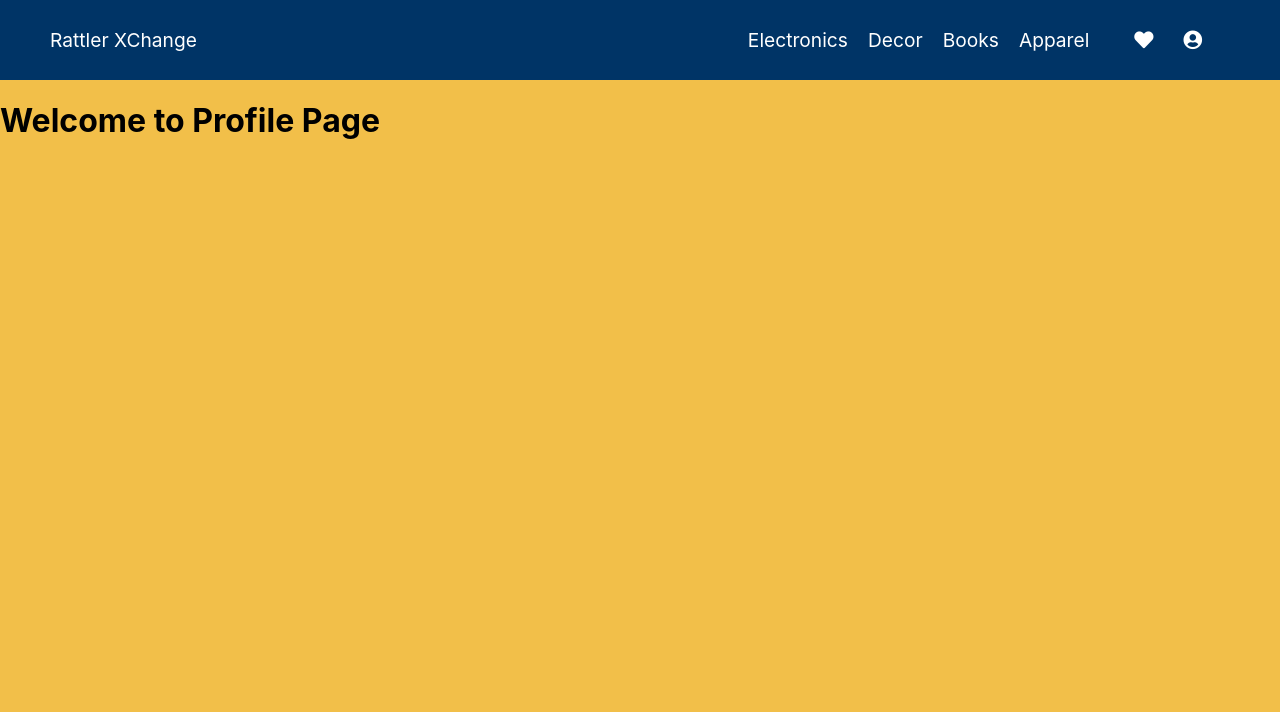
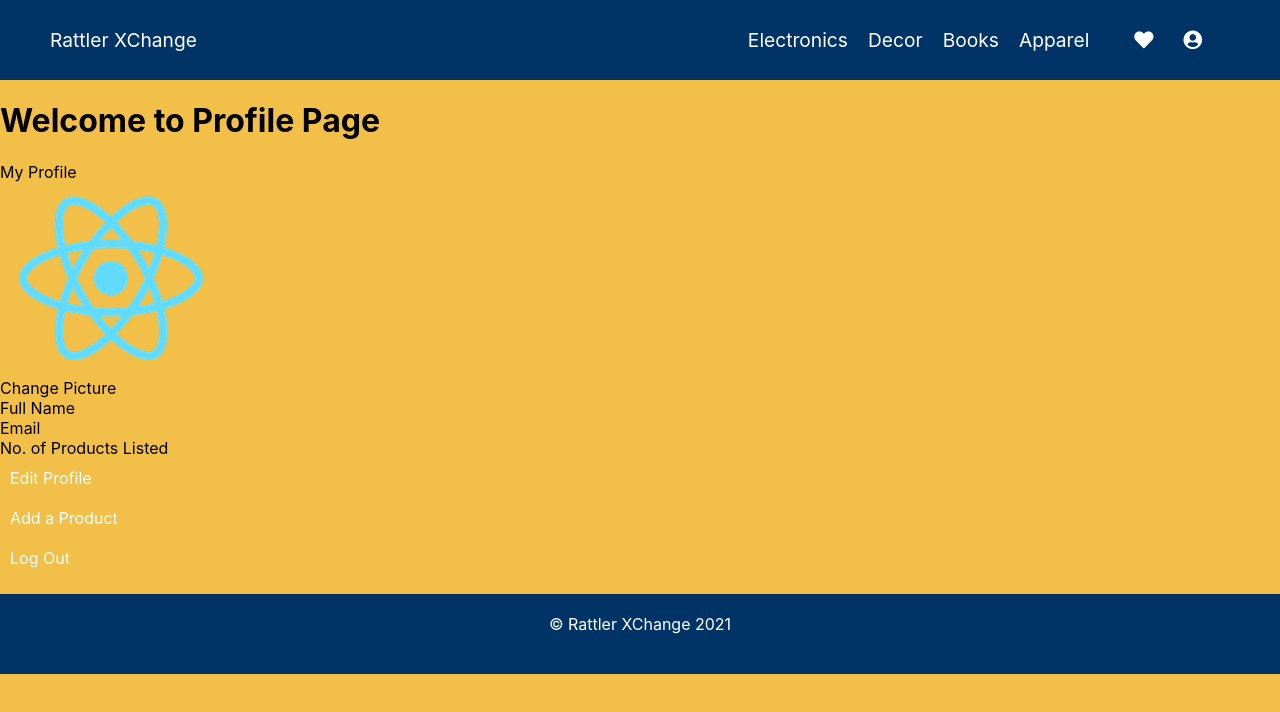
Before and after one commit to nixonpastor/RattlerXChangeV1-Extended, a React (Create React App) app: page /profile in a window 1280 px wide. Shown: the top 712 px of the page. Built offline with nearby package versions, Linux system fonts and the light colour scheme.

Commit message:
fleshed out profile

```diff
--- /dev/null
+++ b/src/Components/Profile.css
@@ -0,0 +1,7 @@
+.userInfo{
+    border-radius: 10px;
+}
+
+.profileTag{
+    align-self: center;
+}
--- a/src/Components/Profile.jsx
+++ b/src/Components/Profile.jsx
@@ -1,5 +1,41 @@
-function Profile() {
-  return <h1>Welcome to Profile Page</h1>;
+import { Link } from "react-router-dom";
+import Footer from "./Footer";
+import "./Profile.css"
+
+function Profile(props) {
+  return (
+    <div className = "userInfo">
+      <h1>Welcome to Profile Page</h1>
+      <div className = "ProfileTag">My Profile</div>
+      <img className = "image" alt = "profile pic" src="logo192.png" text={props.text} value={props.value} />
+
+      {/* Would like to link to file browser */}
+      <li className = "profilePic">Change Picture</li>
+
+      <div className = "Name">Full Name</div>
+
+      {/* Used link here just in case we want to have this take
+          the person straight to Outlook */}
+      <li className = "Email">Email</li>
+      <div className = "productsListed">No. of Products Listed</div>
+      <li className = "link">
+          <Link to = "/editProfile" className = "links">
+            Edit Profile
+          </Link>
+      </li>
+      <li className = "link">
+          <Link to = "/addProduct" className = "links">
+            Add a Product
+          </Link>
+      </li>
+      <li className = "link">
+          <Link to = "/signIn" className = "links">
+            Log Out
+          </Link>
+      </li>
+      <Footer/>
+    </div>
+  );
 }
 
 export default Profile;
```
